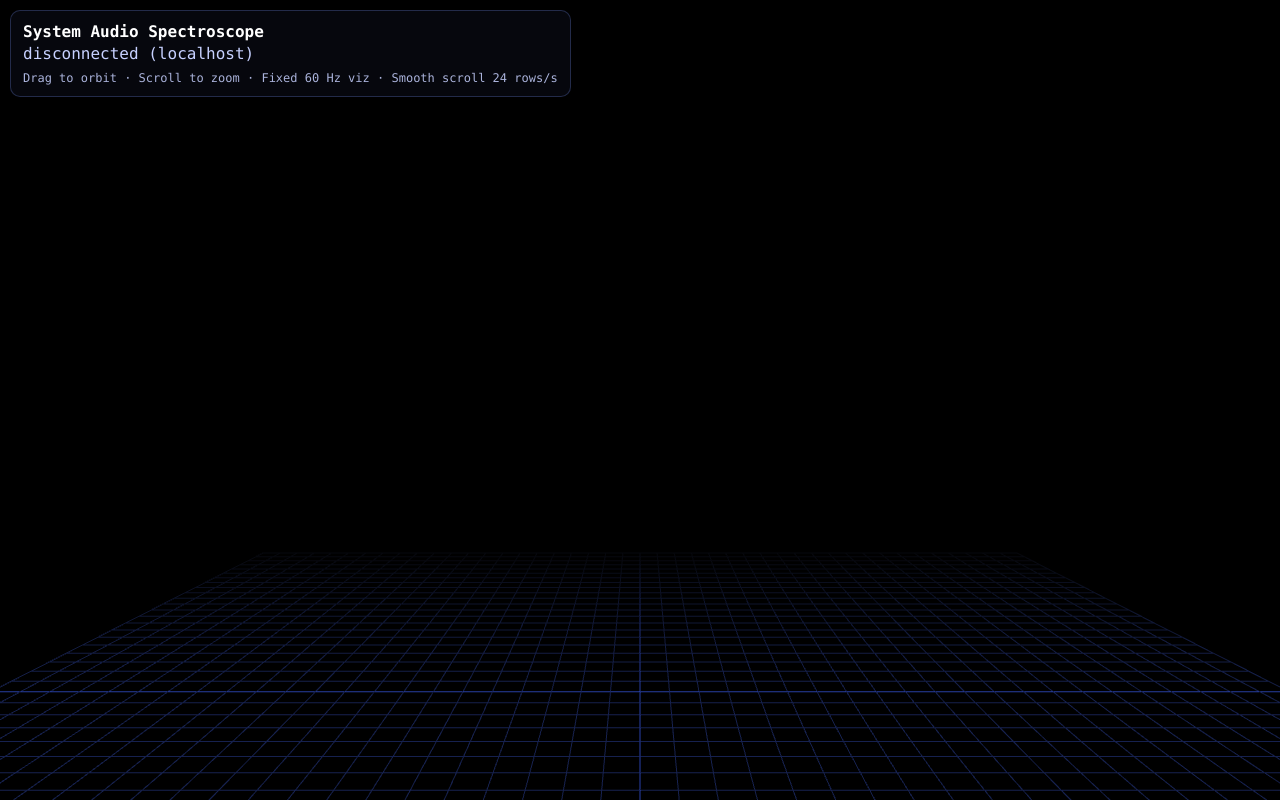
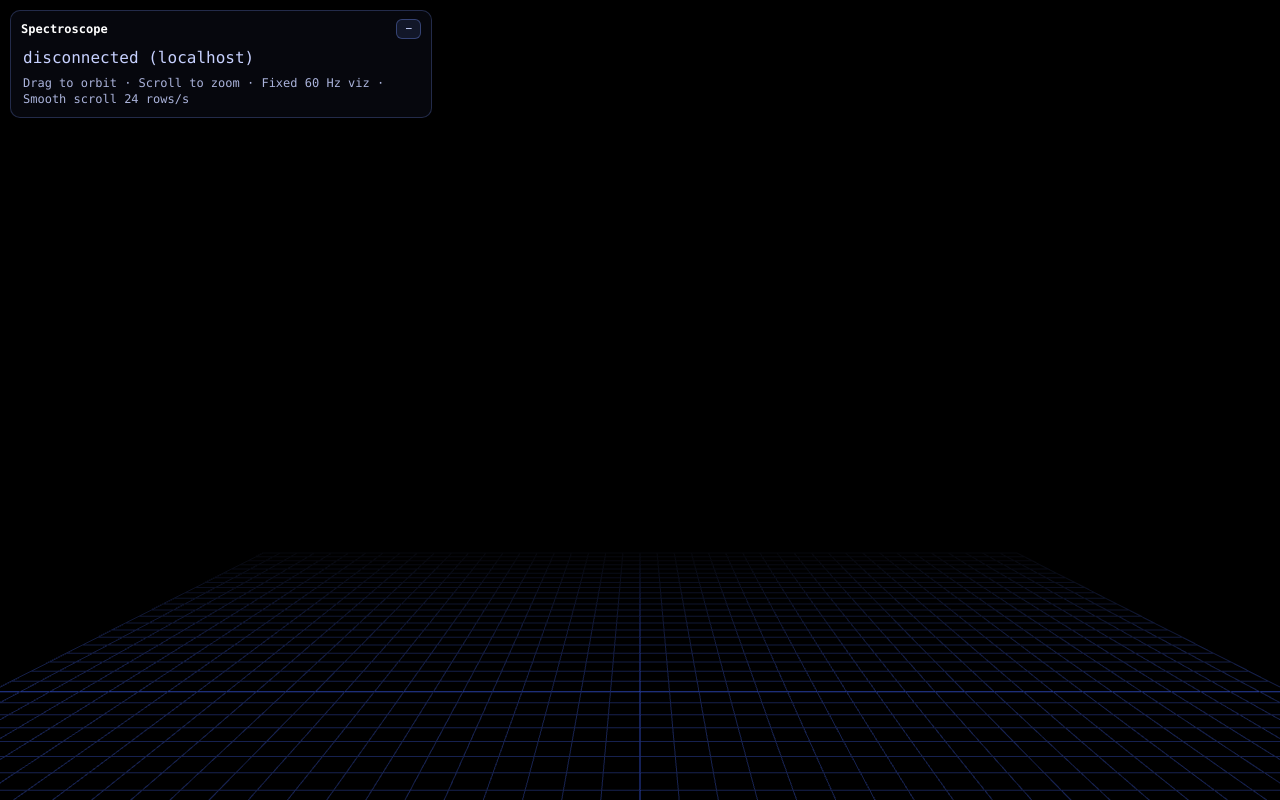
Before and after one commit to zobrien44/system_music_visualizer, a plain HTML site: page web/index.html in a window 1280 px wide. Drawn offline with nearby package versions, Linux system fonts and the light colour scheme; no server answers; animation ran at ten frames a second.

Commit message:
Enhance HUD functionality and styling in the web spectroscope.
- Introduced collapsible HUD with toggle button for better user experience.
- Improved layout and styling for HUD elements, including title and body sections.
- Added local storage support to remember HUD state across sessions.

Co-authored-by: Cursor <cursoragent@cursor.com>

```diff
--- a/web/index.html
+++ b/web/index.html
@@ -19,16 +19,63 @@
         position: absolute;
         left: 10px;
         top: 10px;
-        padding: 10px 12px;
+        z-index: 20;
+        min-width: 200px;
+        max-width: min(420px, calc(100vw - 24px));
         background: rgba(10, 12, 20, 0.65);
         border: 1px solid rgba(120, 150, 255, 0.25);
         border-radius: 10px;
         backdrop-filter: blur(8px);
         line-height: 1.35;
         user-select: none;
+        overflow: hidden;
       }
-      #hud strong {
+      #hud.hud--collapsed {
+        min-width: 0;
+        max-width: none;
+      }
+      #hud-header {
+        display: flex;
+        align-items: center;
+        justify-content: space-between;
+        gap: 8px;
+        padding: 8px 10px;
+      }
+      #hud.hud--collapsed #hud-header {
+        padding: 6px 8px;
+      }
+      #hud-title {
         color: #ffffff;
+        font-weight: 600;
+        font-size: 12px;
+        white-space: nowrap;
+      }
+      #hud-toggle {
+        flex-shrink: 0;
+        margin: 0;
+        padding: 2px 8px;
+        border: 1px solid rgba(120, 150, 255, 0.35);
+        border-radius: 6px;
+        background: rgba(30, 40, 70, 0.5);
+        color: #c7d1ff;
+        font: inherit;
+        font-size: 11px;
+        line-height: 1.3;
+        cursor: pointer;
+      }
+      #hud-toggle:hover {
+        background: rgba(50, 70, 120, 0.65);
+        color: #fff;
+      }
+      #hud-toggle:focus-visible {
+        outline: 2px solid rgba(120, 150, 255, 0.8);
+        outline-offset: 2px;
+      }
+      #hud-body {
+        padding: 0 12px 10px;
+      }
+      #hud.hud--collapsed #hud-body {
+        display: none;
       }
       #hint {
         opacity: 0.85;
@@ -99,9 +146,16 @@
   </head>
   <body>
     <div id="hud">
-      <div><strong>System Audio Spectroscope</strong></div>
-      <div id="status">connecting…</div>
-      <div id="hint">Drag to orbit · Scroll to zoom · Fixed 60 Hz viz · Smooth scroll 24 rows/s</div>
+      <div id="hud-header">
+        <span id="hud-title">Spectroscope</span>
+        <button type="button" id="hud-toggle" aria-expanded="true" aria-controls="hud-body" title="Minimize panel">
+          −
+        </button>
+      </div>
+      <div id="hud-body">
+        <div id="status">connecting…</div>
+        <div id="hint">Drag to orbit · Scroll to zoom · Fixed 60 Hz viz · Smooth scroll 24 rows/s</div>
+      </div>
     </div>
 
     <div id="axis-legends" data-axis-legend="1" aria-hidden="true"></div>
@@ -111,8 +165,33 @@
       import { OrbitControls } from "/vendor/OrbitControls.js";
 
       const statusEl = document.getElementById("status");
+      const hudEl = document.getElementById("hud");
+      const hudToggleEl = document.getElementById("hud-toggle");
+
+      function initHudCollapse() {
+        const key = "music_viz_hud_collapsed";
+        const setCollapsed = (collapsed) => {
+          hudEl.classList.toggle("hud--collapsed", collapsed);
+          hudToggleEl.setAttribute("aria-expanded", collapsed ? "false" : "true");
+          hudToggleEl.textContent = collapsed ? "+" : "−";
+          hudToggleEl.title = collapsed ? "Show panel" : "Minimize panel";
+        };
+        try {
+          setCollapsed(localStorage.getItem(key) === "1");
+        } catch (_) {
+          setCollapsed(false);
+        }
+        hudToggleEl.addEventListener("click", () => {
+          const collapsed = !hudEl.classList.contains("hud--collapsed");
+          setCollapsed(collapsed);
+          try {
+            localStorage.setItem(key, collapsed ? "1" : "0");
+          } catch (_) {}
+        });
+      }
 
       function main() {
+        initHudCollapse();
         // #region agent log
         fetch("http://127.0.0.1:7764/ingest/e4740462-32b8-4549-b086-754682f74b57", {
           method: "POST",
```
